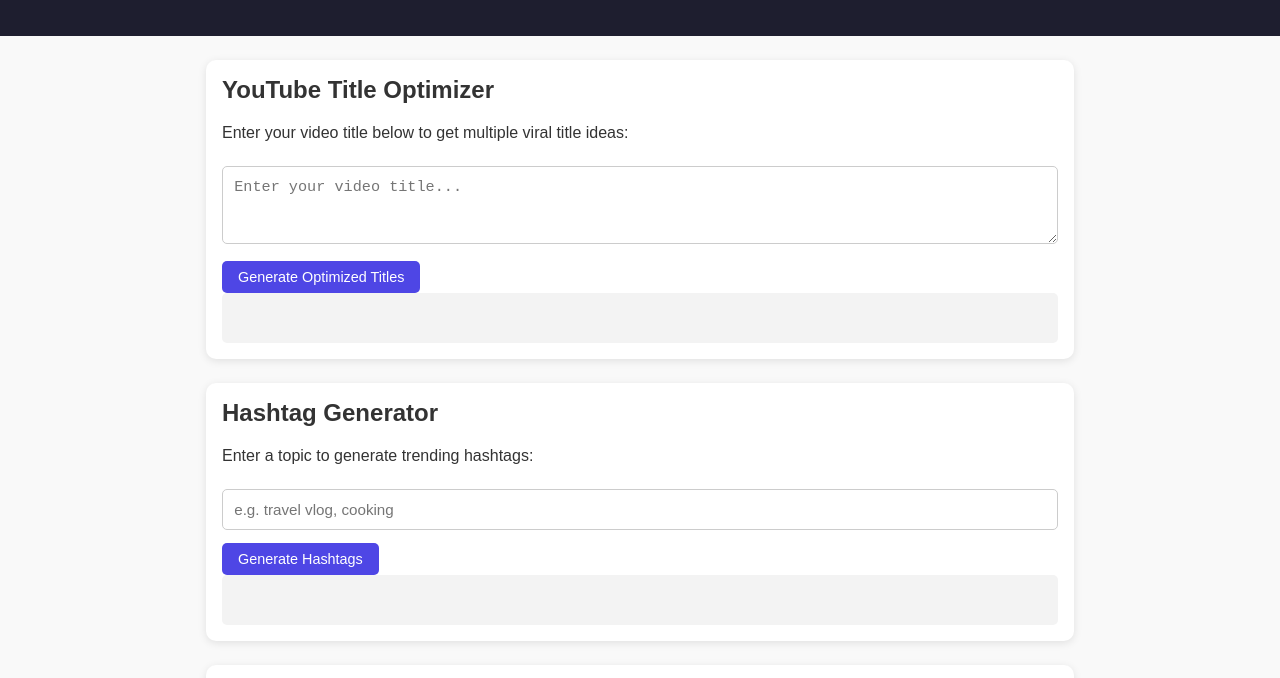
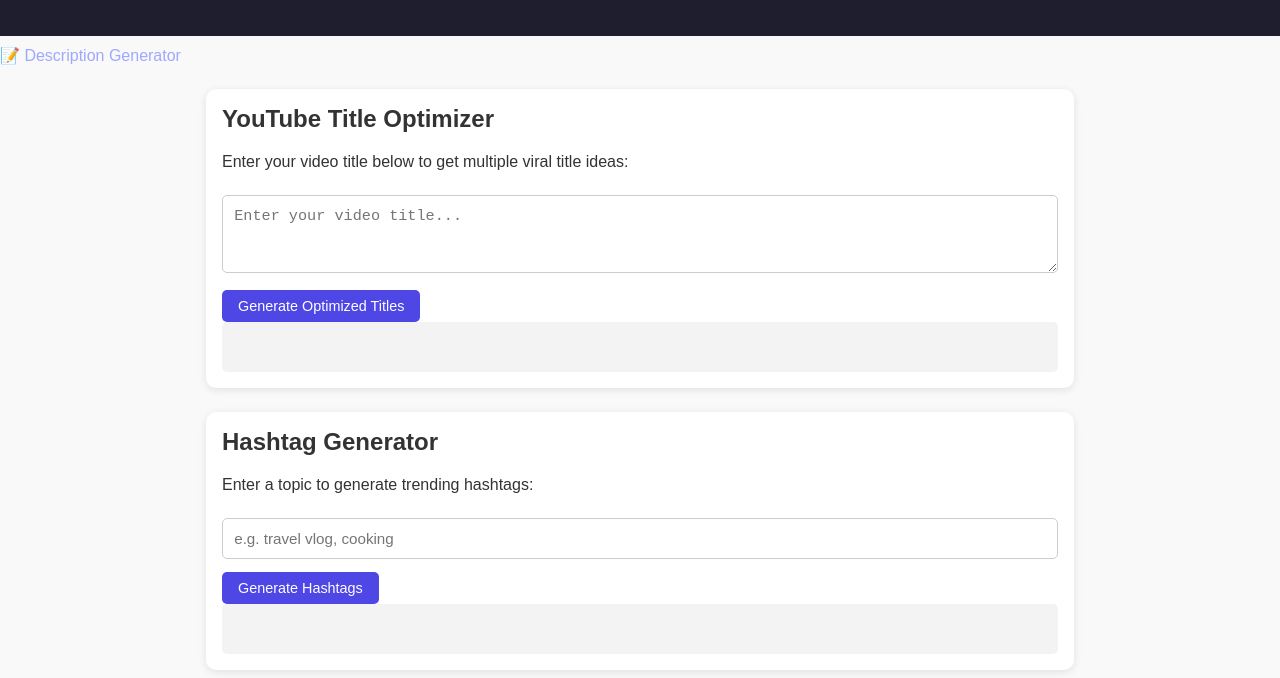
Before and after one commit to urduquoteshub/ViralSeoHub, a plain HTML site: page index.html in a window 1280 px wide. Shown: the part 82-760 px from the top of the page. Drawn offline with Linux system fonts and the light colour scheme.

Commit message:
Add navigation for Description Generator

```diff
--- a/index.html
+++ b/index.html
@@ -100,6 +100,9 @@
     <h1>ViralSEOHub</h1>
     <p>Free SEO Tools for YouTube, TikTok & Instagram Creators</p>
   </header>
+<nav style="margin-top: 10px;">
+  <a href="description-generator.html" style="color:#9fa8ff; text-decoration:none; margin-right:15px;">📝 Description Generator</a>
+</nav>
 
   <div class="container">
     <!-- Title Optimizer -->
```
